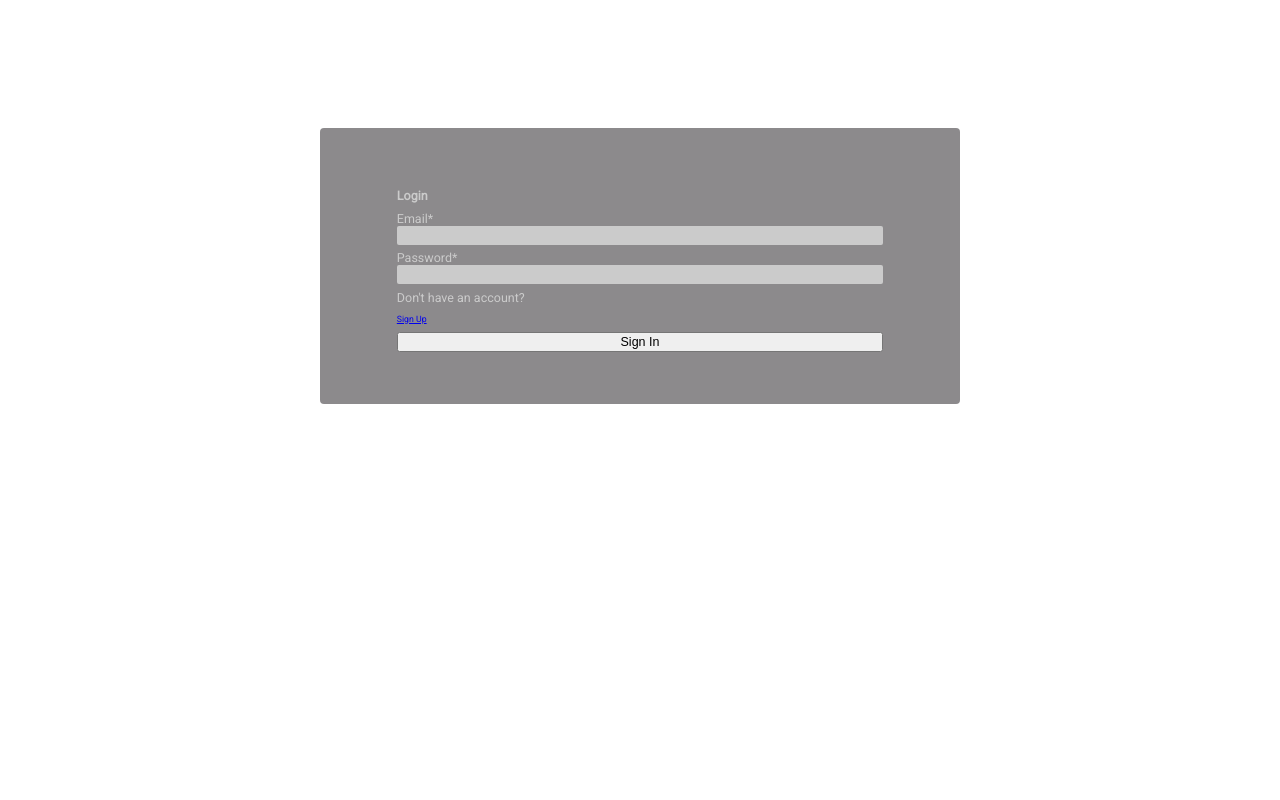
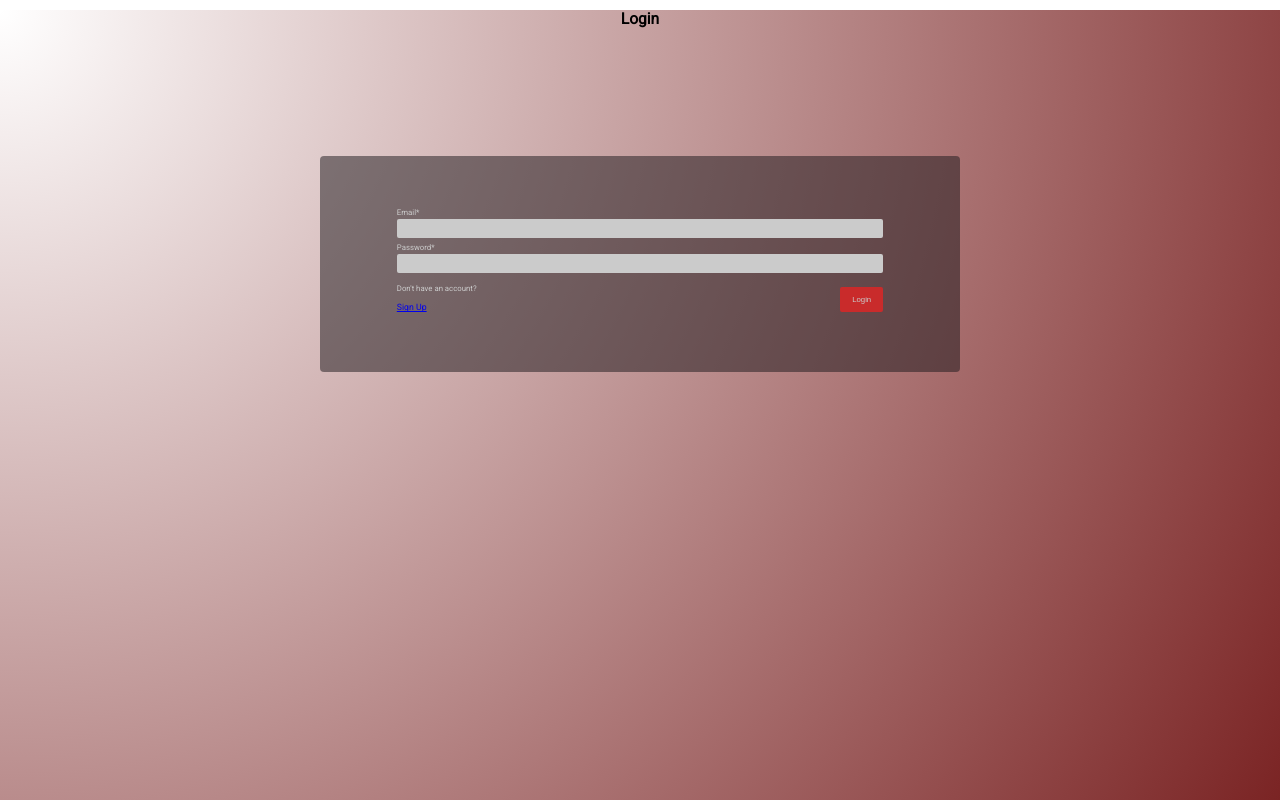
Before and after one commit to Build-Week-PT-Dad-Jokes/Front-End, a React (Create React App) app: page /login in a window 1280 px wide. Shown: the top 800 px of the page. Built offline with nearby package versions, Linux system fonts and the light colour scheme.

Commit message:
style login page

```diff
--- a/src/App.css
+++ b/src/App.css
@@ -98,12 +98,17 @@ h2 {
 }
 .main-form .bottom-form .submit-button {
   border-radius: 2px;
-  padding: 10px;
+  padding: 8px 12px;
   border: 0;
   color: #cbcbcb;
   background-color: #c92b2b;
+  cursor: pointer;
 }
 .signup-container {
   height: 75vw;
   background: radial-gradient(circle at 0 0, rgba(114, 22, 22, 0), #721616);
 }
+.login-container {
+  height: 75vw;
+  background-image: radial-gradient(circle at 0 0, rgba(114, 22, 22, 0), #721616);
+}
--- a/src/components/user/CreateAccount.js
+++ b/src/components/user/CreateAccount.js
@@ -118,7 +118,7 @@ const FormikAccountForm = withFormik({
       .email("Invalid Email")
       .required("Email is required"),
     password: Yup.string()
-      .min(6, "Password must be 6 characters or longer")
+      .min(8, "Password must be 8 characters or longer")
       .required("Password is required"),
     passwordConf: Yup.string()
      .required("Please confirm password")
--- a/src/components/user/Login.js
+++ b/src/components/user/Login.js
@@ -21,11 +21,15 @@ function LoginForm({status, values, errors, touched, isSubmitting }) {
 
   return (
     <div className="login-container">
+      <h1>Login</h1>
       <Form className="main-form">
-        <h1>Login</h1>
+
         <div className="errors">
         </div>
-        <div>Email* {checkForError('email') && <span className="error-text">{errors.email}</span>}</div>
+        <div className="above-boxes">
+          <span>Email* </span>
+          {checkForError('email') && <span className="error-text">{errors.email}</span>}
+        </div>
         <div>
           <Field
             className="text-box"
@@ -34,7 +38,11 @@ function LoginForm({status, values, errors, touched, isSubmitting }) {
             // placeholder="Email"
           />
         </div>
-        <div>Password*  {checkForError('password') && <span className="error-text">{errors.password}</span>}</div>
+        <div className="above-boxes">
+          <span>Password*  </span>
+          {checkForError('password') && <span className="error-text">{errors.password}</span>}
+        </div>
+
         <div>
           <Field
             className="text-box"
@@ -43,6 +51,7 @@ function LoginForm({status, values, errors, touched, isSubmitting }) {
             // placeholder="Password"
           />
         </div>
+        <div className="bottom-form">
           <div>
               Don't have an account?
               <Link to="/signup">
@@ -54,8 +63,9 @@ function LoginForm({status, values, errors, touched, isSubmitting }) {
             className="submit-button"
             type="submit"
             disabled={isSubmitting}>
-            Sign In
+              Login
           </button>
+        </div>
       </Form>
     </div>
 
--- a/src/less/App.less
+++ b/src/less/App.less
@@ -110,10 +110,11 @@ h2 {
     align-items: center;
     .submit-button {
       border-radius: 2px;
-      padding: 10px;
+      padding: 8px 12px;
       border: 0;
       color:#cbcbcb;
       background-color: #c92b2b;
+      cursor: pointer;
     }
   }
 }
@@ -123,5 +124,6 @@ h2 {
   background: radial-gradient(circle at 0 0, rgba(114, 22, 22, 0), #721616);
 }
 .login-container {
-
+  height: 75vw;
+  background-image: radial-gradient(circle at 0 0, rgba(114, 22, 22, 0), #721616);
 }
```
Lines whose indentation alone changed are shown as unchanged.
